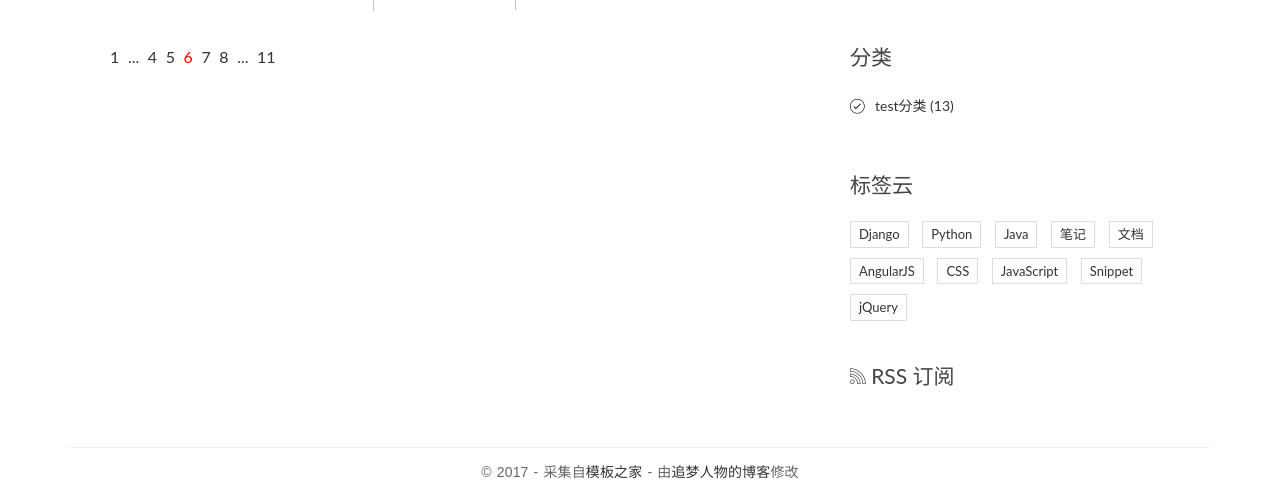
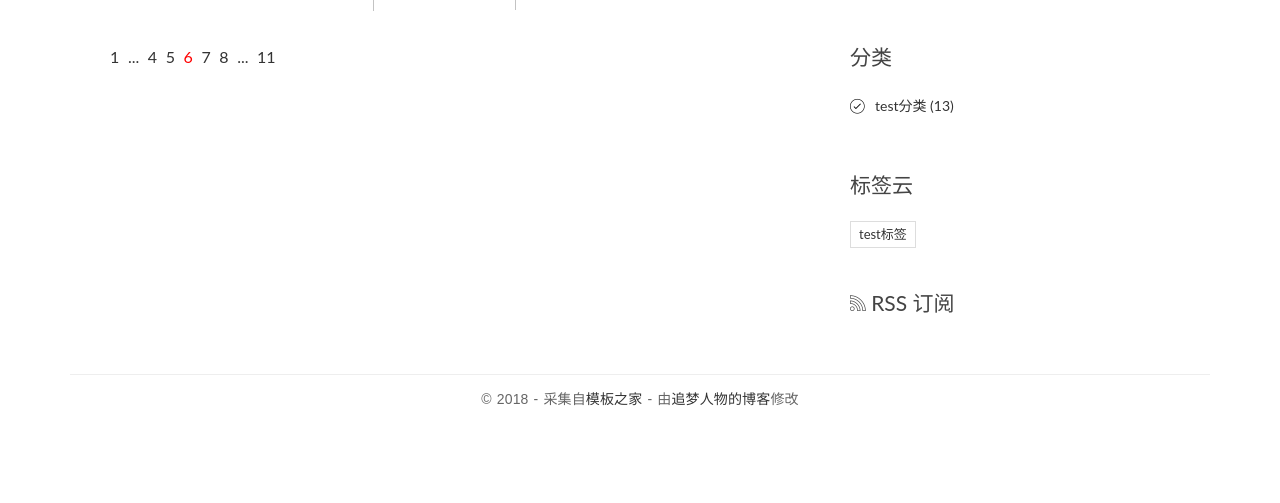
Before and after one commit to mrzhang0320/django-blog, a Django app: page / in a window 1280 px wide. Shown: the part 385-888 px from the top of the page. After the commit the page ends 791 px from the top, so only its background shows below. Run offline with Django 3.2, Linux system fonts and the light colour scheme; data comes from the database, SQL or seed files in the repository; both versions use the stored data as it was after the commit; tables that the repository leaves empty hold one stand-in row (values such as "Sample post"); some libraries are stand-ins or nearby versions.

Commit message:
继续完善功能

```diff
--- a/blog/templatetags/blog_tags.py
+++ b/blog/templatetags/blog_tags.py
@@ -1,5 +1,5 @@
 from django import template
-from ..models import Post, Category
+from ..models import Post, Category, Tag
 
 register = template.Library()
 
@@ -14,3 +14,7 @@ def archives():
 @register.simple_tag
 def get_categories():
     return Category.objects.all()
+
+@register.simple_tag
+def get_tags():
+    return Tag.objects.all()
--- a/blog/urls.py
+++ b/blog/urls.py
@@ -8,4 +8,5 @@ urlpatterns = [
     url(r'^archives/(?P<year>[0-9]{4})/(?P<month>[0-9]{1,2})/$', views.ArchivesView.as_view(), name='archives'),
     #url(r'^archives/(?P<year>[0-9]{4})/(?P<month>[0-9]{1,2})/$', views.archives, name='archives'),
     url(r'^category/(?P<pk>[0-9]+)/$', views.CategoryView.as_view(), name='category'),
+    url(r'^tag/(?P<pk>[0-9]+)/$', views.TagView.as_view(), name='tag'),
 ]
--- a/blog/views.py
+++ b/blog/views.py
@@ -1,6 +1,6 @@
 import markdown
 from django.shortcuts import render, get_object_or_404
-from .models import Post, Category
+from .models import Post, Category, Tag
 from comments.forms import CommentForm
 from django.views.generic import ListView
 
@@ -49,10 +49,10 @@ class ArchivesView(ListView):
         return super(ArchivesView, self).get_queryset().filter(created_time__year=year,
                                                                 created_time__month=month)
 
-def archives(request, year, month):
-    post_list = Post.objects.filter(created_time__year=year,
-                                created_time__month=month).order_by('-created_time')
-    return render(request, 'blog/index.html', context={'post_list': post_list})
+# def archives(request, year, month):
+#     post_list = Post.objects.filter(created_time__year=year,
+#                                 created_time__month=month).order_by('-created_time')
+#     return render(request, 'blog/index.html', context={'post_list': post_list})
 
 class CategoryView(ListView):
     model = Post
@@ -67,3 +67,12 @@ class CategoryView(ListView):
 #     cate = get_object_or_404(Category, pk=pk)
 #     post_list = Post.objects.filter(category=cate).order_by('-created_time')
 #     return render(request, 'blog/index.html', context={'post_list': post_list})
+
+class TagView(ListView):
+    model = Post
+    template_name = 'blog/index.html'
+    context_object_name = 'post_list'
+
+    def get_queryset(self):
+        tag = get_object_or_404(Tag, pk=self.kwargs.get('pk'))
+        return super(TagView, self).get_queryset().filter(tags= tag)
--- a/templates/base.html
+++ b/templates/base.html
@@ -118,37 +118,16 @@
 
                 <div class="widget widget-tag-cloud">
                     <h3 class="widget-title">标签云</h3>
+                    {% get_tags as tag_list %}
                     <ul>
+                        {% for tag in tag_list %}
                         <li>
-                            <a href="#">Django</a>
+                            <a href="{% url 'blog:tag' tag.pk %}">{{ tag.name }}</a>
                         </li>
-                        <li>
-                            <a href="#">Python</a>
-                        </li>
-                        <li>
-                            <a href="#">Java</a>
-                        </li>
-                        <li>
-                            <a href="#">笔记</a>
-                        </li>
-                        <li>
-                            <a href="#">文档</a>
-                        </li>
-                        <li>
-                            <a href="#">AngularJS</a>
-                        </li>
-                        <li>
-                            <a href="#">CSS</a>
-                        </li>
-                        <li>
-                            <a href="#">JavaScript</a>
-                        </li>
-                        <li>
-                            <a href="#">Snippet</a>
-                        </li>
-                        <li>
-                            <a href="#">jQuery</a>
-                        </li>
+                        {% empty %}
+                        暂无标签！
+                        {% endfor %}
+
                     </ul>
                 </div>
                 <div class="rss">
@@ -162,7 +141,7 @@
     <div class="container">
         <div class="row">
             <div class="col-md-12">
-                <p class="copyright">&copy 2017 - 采集自<a href="http://www.cssmoban.com/"
+                <p class="copyright">&copy 2018 - 采集自<a href="http://www.cssmoban.com/"
                                                         target="_blank" title="模板之家">模板之家</a>
                     - 由<a href="http://zmrenwu.com/" title="网页模板" target="_blank">追梦人物的博客</a>修改
                 </p>
--- a/templates/blog/index.html
+++ b/templates/blog/index.html
@@ -1,5 +1,6 @@
 {% extends 'base.html' %}
 {% load blog_tags %}
+{% load staticfiles %}
 {% block main %}
     {% for post in post_list %}
         <article class="post post-{{ post.pk }}">
```
Also changed, not shown: db.sqlite3 (added).
